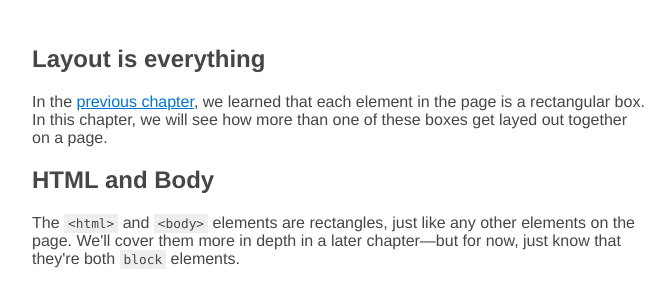
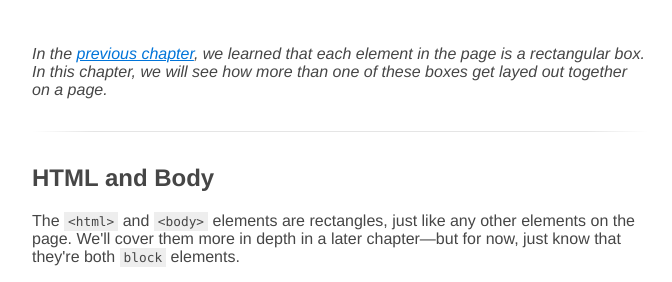
Before and after one commit to VitaliiKarliuka/magic-of-css, a plain HTML site: page chapters/2-layout/index.html in a window 1280 px wide. Shown: the part 514-796 px from the top of the page, without its empty margins (300-972 px from the left). Drawn offline with Linux system fonts and the light colour scheme.

Commit message:
Chapter 2: Layout intro

```diff
--- a/chapters/2-layout/index.html
+++ b/chapters/2-layout/index.html
@@ -25,9 +25,9 @@
                 <span class="title">Layout</span>
             </h1>
 
-            <h2>Layout is everything</h2>
+            <p><em>In the <a href="../1-the-box">previous chapter</a>, we learned that each element in the page is a rectangular box. In this chapter, we will see how more than one of these boxes get layed out together on a page.</em></p>
 
-            <p>In the <a href="../1-the-box">previous chapter</a>, we learned that each element in the page is a rectangular box. In this chapter, we will see how more than one of these boxes get layed out together on a page.</p>
+            <hr>
 
             <h2>HTML and Body</h2>
 
```
